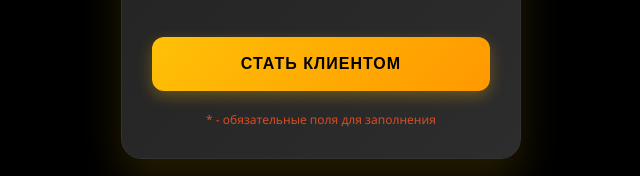
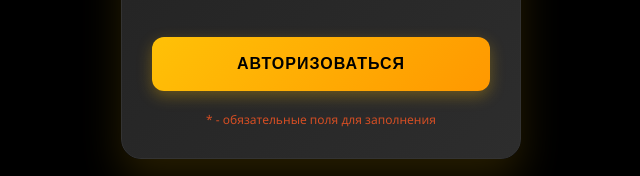
Before and after one commit to Artem200023/BarbershopBot, a plain HTML site: page index.html in a window 1280 px wide. Shown: the part 786-962 px from the top of the page, 319-959 px from the left. Drawn offline with Linux system fonts and the light colour scheme; a script that the page names is missing.

Commit message:
Update index.html

```diff
--- a/index.html
+++ b/index.html
@@ -406,7 +406,7 @@
                 </div>
 
                 <button type="submit" class="btn" id="submitBtn">
-                     Стать клиентом
+                     Авторизоваться
                 </button>
             </form>
 
```
